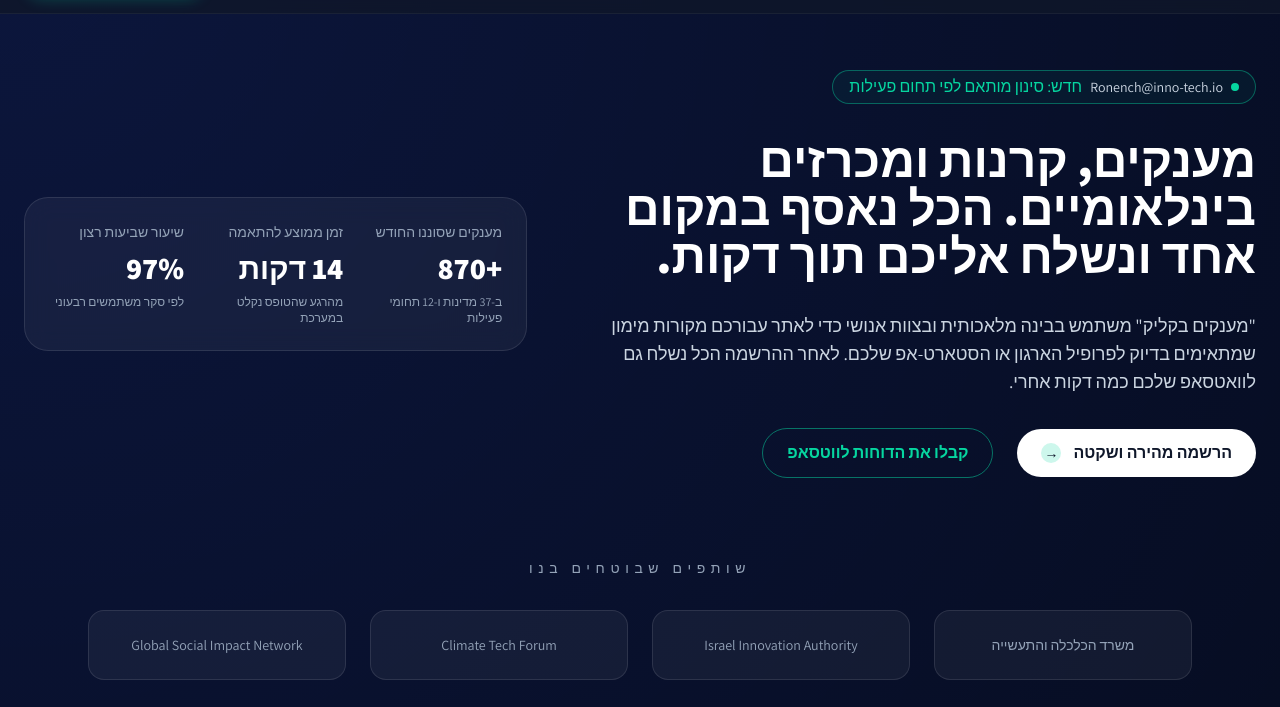
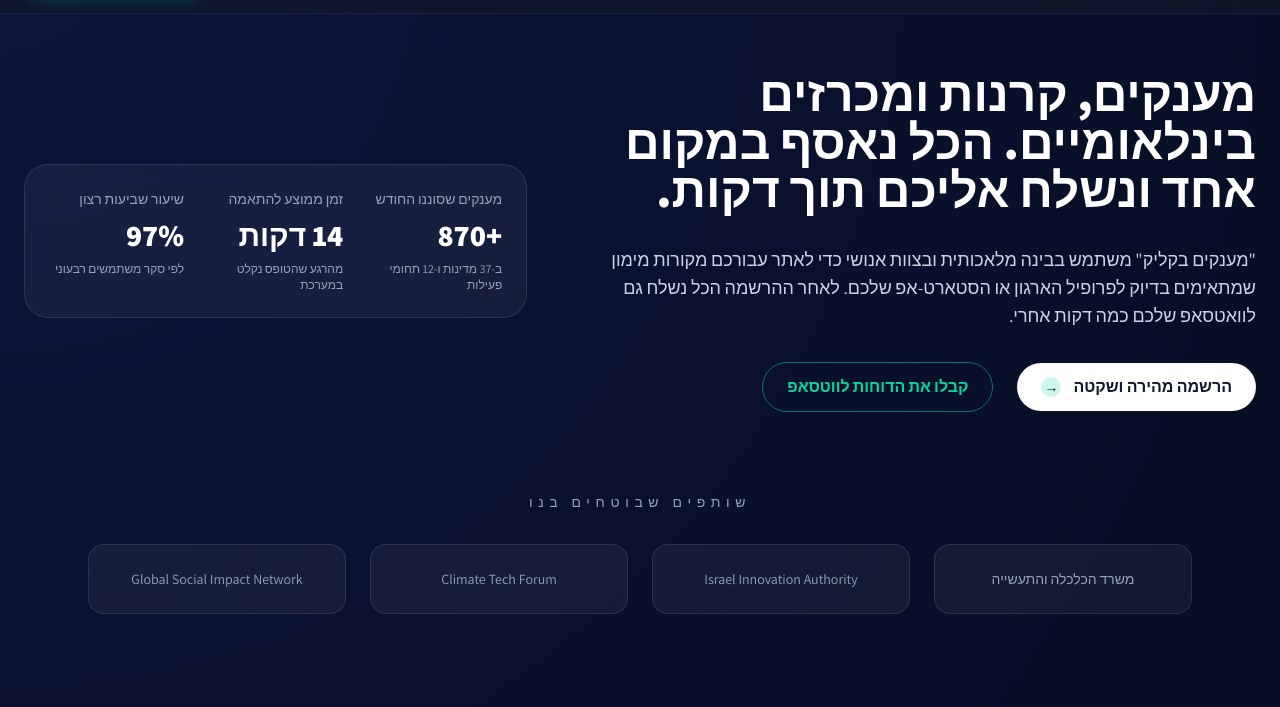
Before and after one commit to michaelfleicher/inno-tech, a plain HTML site: page index.html in a window 1280 px wide. Shown: the part 67-774 px from the top of the page. Drawn offline with nearby package versions, Linux system fonts and the light colour scheme.

Commit message:
removed unnececary block

```diff
--- a/index.html
+++ b/index.html
@@ -70,13 +70,6 @@
     <section class="relative mx-auto mt-14 max-w-7xl px-6">
       <div class="grid items-center gap-12 lg:grid-cols-[1.15fr,0.85fr]">
         <div class="space-y-8">
-          <span class="inline-flex items-center gap-2 rounded-full border border-emerald/40 bg-emerald/5 px-4 py-1 text-emerald">
-            <span class="h-2 w-2 rounded-full bg-emerald"></span>
-          <div class="text-sm text-slate-300">
-            <a href="mailto:Ronench@inno-tech.io">Ronench@inno-tech.io</a>
-          </div>
-            חדש: סינון מותאם לפי תחום פעילות
-          </span>
           <h1 class="text-4xl font-black leading-tight text-white md:text-5xl">
             מענקים, קרנות ומכרזים בינלאומיים. הכל נאסף במקום אחד ונשלח אליכם תוך דקות.
           </h1>
```
